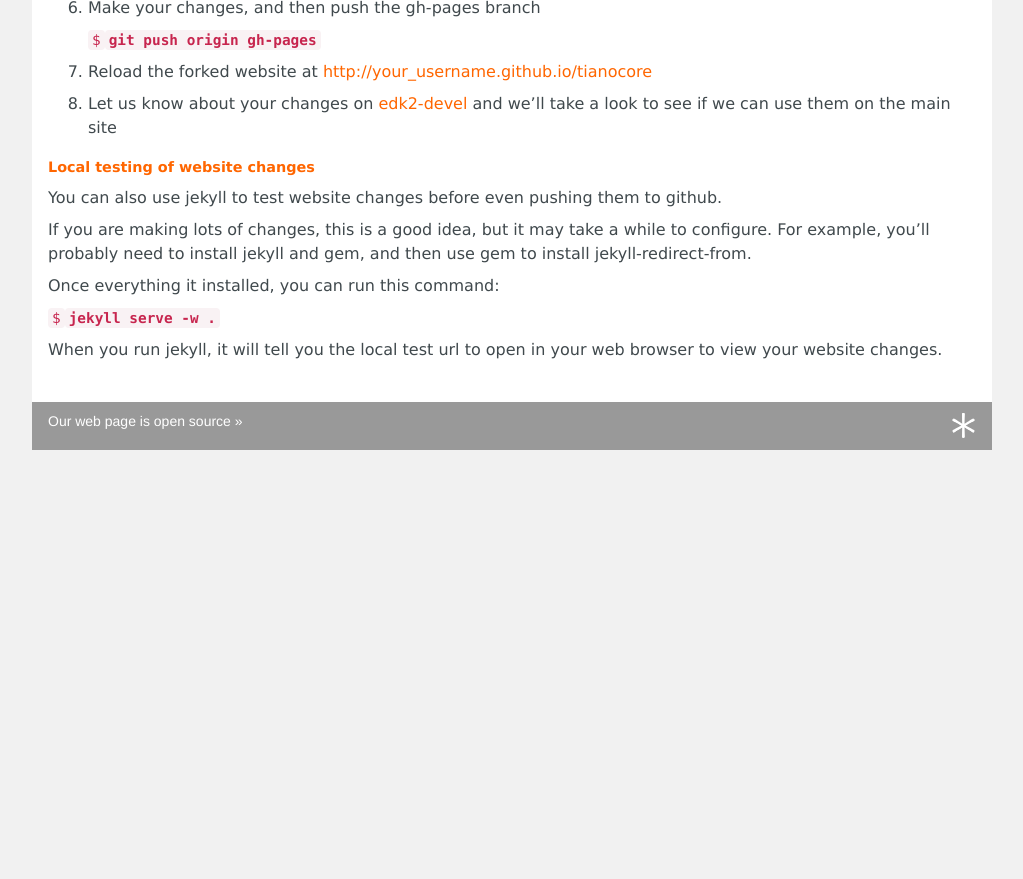
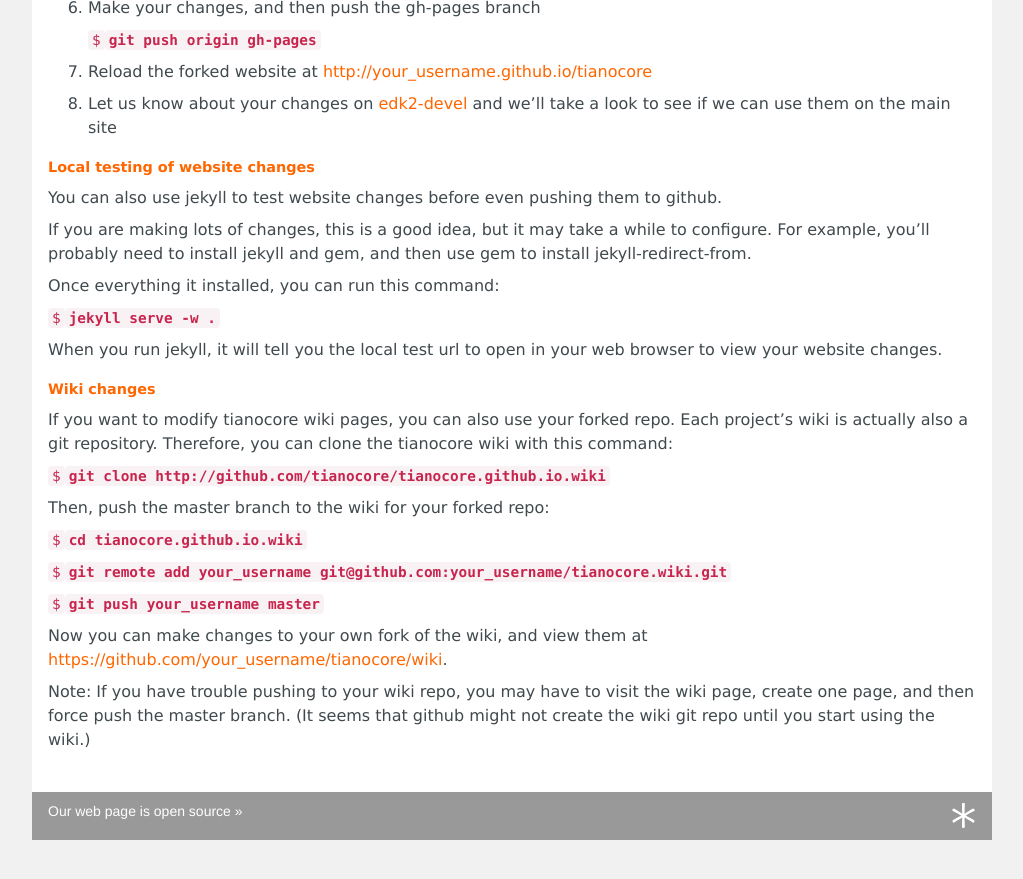
Before and after one commit to tianocore/tianocore.github.io, a Jekyll site: the page built from site/index.md, in a window 1280 px wide and 900 px high, scrolled down 710 px. Shown: the top 879 px of the window, without its empty margins (128-1151 px from the left). Built offline with Jekyll 4.4.1, drawn with Linux system fonts in a browser that asks for light colours; nearby versions of some CDN libraries; before the commit the page ends 1220 px from its top, so only the background shows below that.

Commit message:
site: Add documentation about forking the wiki
Signed-off-by: Jordan Justen <jljusten@gmail.com>

```diff
--- a/site/index.md
+++ b/site/index.md
@@ -57,3 +57,27 @@ Once everything it installed, you can run this command:
 
 When you run jekyll, it will tell you the local test url to open in
 your web browser to view your website changes.
+
+### Wiki changes
+
+If you want to modify tianocore wiki pages, you can also use your
+forked repo. Each project's wiki is actually also a git repository.
+Therefore, you can clone the tianocore wiki with this command:
+
+`$`**`git clone http://github.com/tianocore/tianocore.github.io.wiki`**
+
+Then, push the master branch to the wiki for your forked repo:
+
+`$`**`cd tianocore.github.io.wiki`**
+
+`$`**`git remote add your_username git@github.com:your_username/tianocore.wiki.git`**
+
+`$`**`git push your_username master`**
+
+Now you can make changes to your own fork of the wiki, and view them
+at <https://github.com/your_username/tianocore/wiki>.
+
+Note: If you have trouble pushing to your wiki repo, you may have to
+visit the wiki page, create one page, and then force push the master
+branch. (It seems that github might not create the wiki git repo until
+you start using the wiki.)
```
